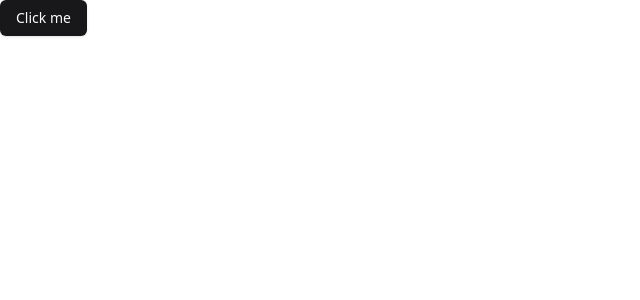
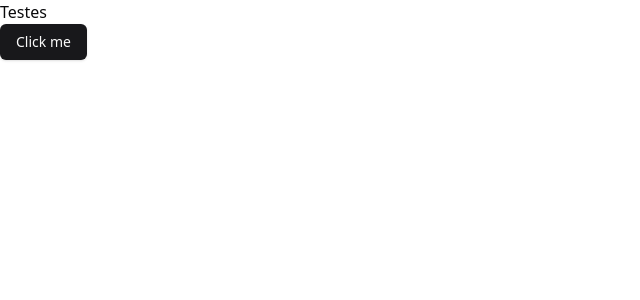
Before and after one commit to emy333/front-fin, a React (Vite) app: page / in a window 1280 px wide. Shown: the top 300 px of the page, without its empty margins (0-640 px from the left). Built offline with nearby package versions, Linux system fonts and the light colour scheme.

Commit message:
login inicio

```diff
--- a/src/App.tsx
+++ b/src/App.tsx
@@ -1,13 +1,15 @@
 
 import './App.css'
 import { Button } from './components/ui/button'
+import MainLayout from './layouts/main'
 
 function App() {
 
   return (
-    <>
+    <MainLayout>
       <Button>Click me</Button>
-    </>
+    </MainLayout>
+
   )
 }
 
--- /dev/null
+++ b/src/layouts/main.tsx
@@ -0,0 +1,18 @@
+import { ReactNode } from 'react';
+
+interface MainLayoutProps {
+    children: ReactNode;
+}
+
+const MainLayout = ({children}: MainLayoutProps) => {
+    return (
+        <>
+            <p>Testes</p>
+            <div>
+                {children}
+            </div>
+        </>
+    )
+}
+
+export default MainLayout;
--- /dev/null
+++ b/src/pages/Login.tsx
@@ -0,0 +1,10 @@
+
+const Login: React.FC = () => {
+    return (
+        <>
+            <p>Teste</p>
+        </>
+    )
+}
+
+export default Login;
```
